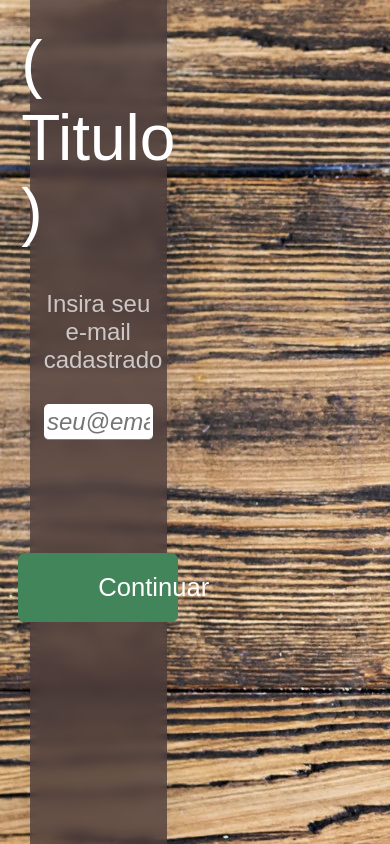
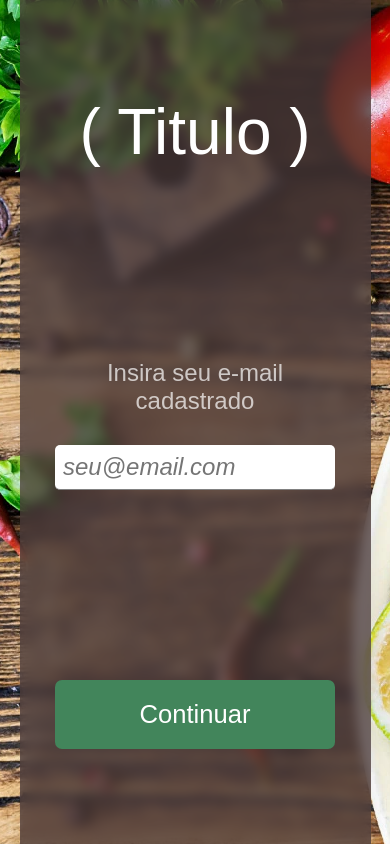
Before and after one commit to SamuelDAlencar/RESTs, a React (Create React App) app in the folder client/: page /login in a window 390 px wide. Built offline with nearby package versions, Linux system fonts and the light colour scheme.

Commit message:
style: adiciona responsividade na pagina de login (ainda sujeita a alteracoes)

```diff
--- a/client/src/pages/Login/style.js
+++ b/client/src/pages/Login/style.js
@@ -3,18 +3,19 @@ import loginBackground from '../../images/login-background.jpg';
 
 const LoginStyle = styled.main`
   background-image: url(${loginBackground});
+  background-position: top;
   height: 100vh;
   display: flex;
   margin: auto;
 
   section {
     color: white;
-    margin-left: 30px;
+    margin: 0 5vw;
     background-color: #90B77D;
-    width: 35%;
-    height: 100vh;
+    width: 580px;
     display: flex;
     flex-direction: column;
+    justify-content: space-around;
     align-items: center;
     /* Efeito de vidro feito pelo site: https://css.glass */
     background: rgba(72, 56, 56, 0.77);
@@ -25,7 +26,9 @@ const LoginStyle = styled.main`
 
   .back_arrow_icon {
     position: absolute;
+    margin: 0 10px;
     left: 0;
+    top: 0;
     font-size: 60px;
     transition: ease-in-out 0.1s;
   }
@@ -37,14 +40,12 @@ const LoginStyle = styled.main`
 
   h1 {
     font-size: 400%;
-    margin: 20%;
   }
 
   label {
     color: rgba(255, 255, 255, 0.70);
     text-align: center;
     font-size: 150%;
-    margin: 10%;
     display: flex;
     flex-direction: column;
     width: 80%;
@@ -69,7 +70,6 @@ const LoginStyle = styled.main`
   }
 
   button {
-    margin-top: 100px;
     font-size: 160%;
     width: 80%;
     padding: 20px 80px;
```
